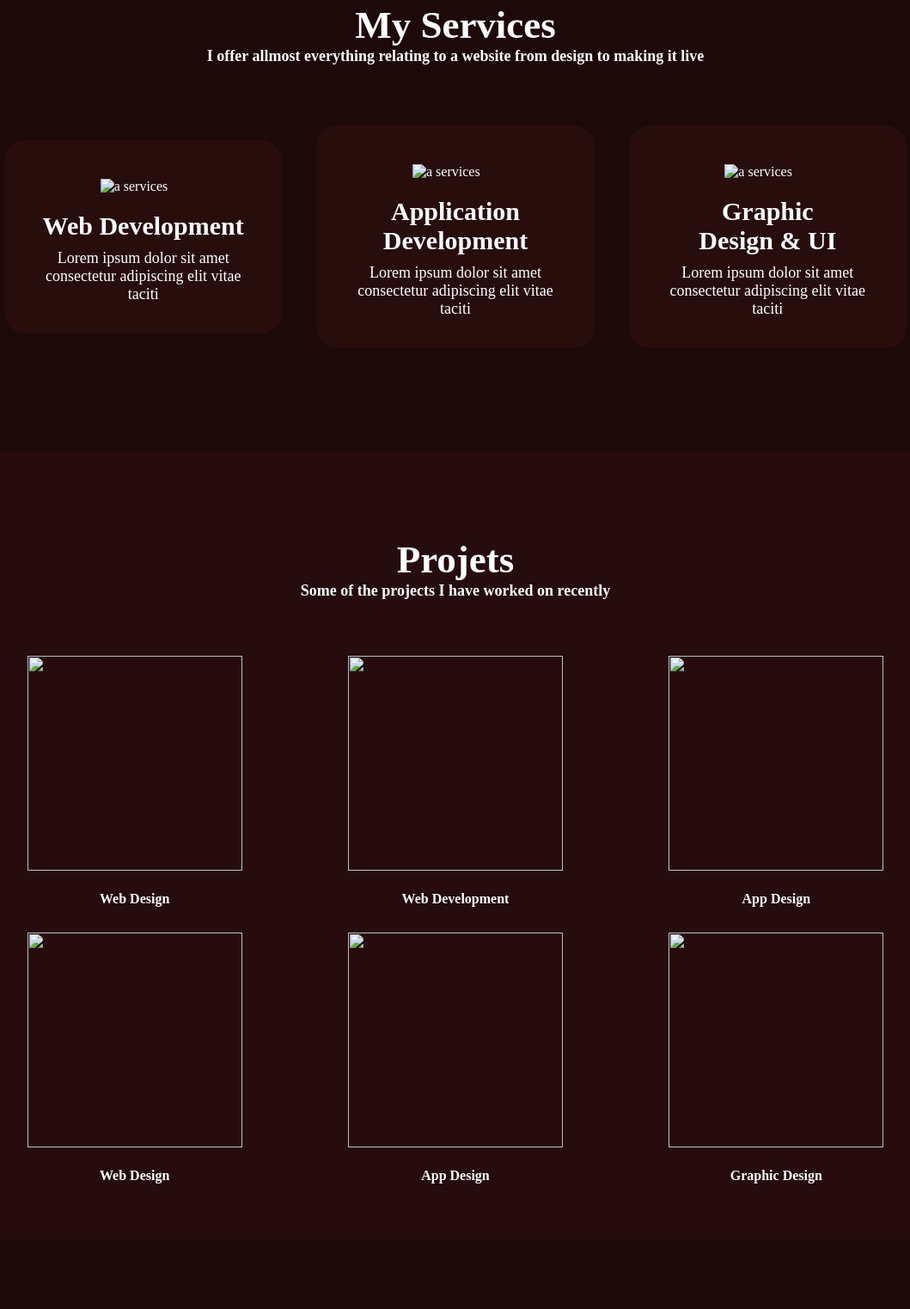
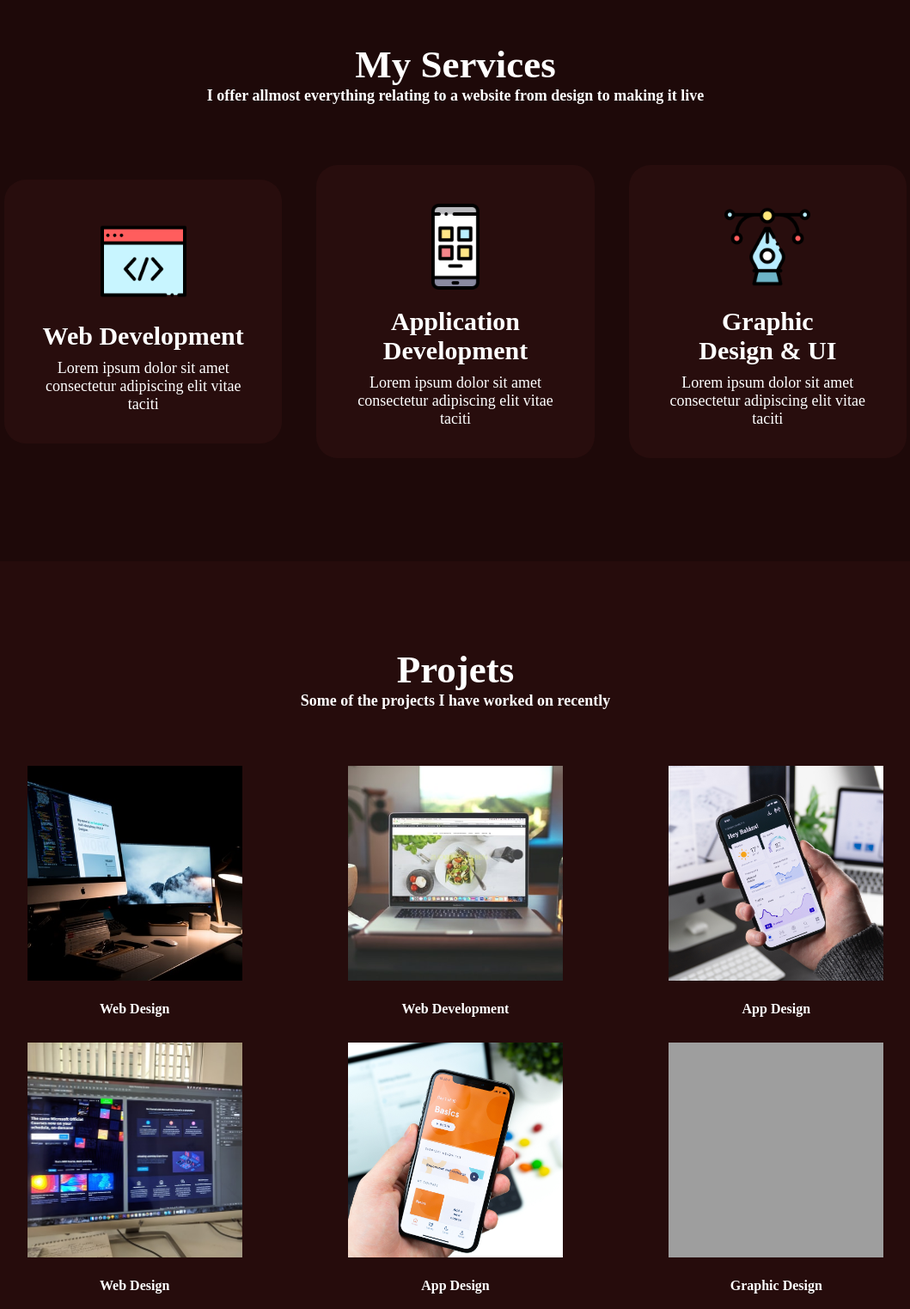
Before and after one commit to iYAhyeAhmed/portofolio-site, a plain HTML site: page index.html in a window 1280 px wide. Shown: the part 1028-2551 px from the top of the page at 86% size, without its empty margins (110-1169 px from the left). Drawn offline with Linux system fonts and the light colour scheme; the site is published under a folder, as on GitHub Pages, so addresses that start at the root find nothing.

Commit message:
Image path updated for all images

```diff
--- a/index.html
+++ b/index.html
@@ -48,7 +48,7 @@
           <button class="button"><a href="#">Download CV</a></button>
         </div>
         <div>
-          <img class="hero-image" src="./images/hero.PNG" alt="" />
+          <img class="hero-image" src="images/hero.PNG" alt="" />
         </div>
       </div>
     </section>
@@ -57,7 +57,7 @@
     <section class="about" id="about">
       <div class="container">
         <div class="portrait">
-          <img src="/images/Not Edited.png" alt="Yahye's Photo" />
+          <img src="images/Not Edited.png" alt="Yahye's Photo" />
         </div>
         <div class="about-text">
           <div class="title">About</div>
@@ -92,7 +92,7 @@
         </div>
         <div class="services-cards">
           <div class="card">
-            <img src="/images/developer.png" alt="a services" />
+            <img src="images/developer.png" alt="a services" />
             <div class="title">Web Development</div>
             <div class="caption">
               Lorem ipsum dolor sit amet consectetur adipiscing elit vitae
@@ -101,7 +101,7 @@
           </div>
 
           <div class="card">
-            <img src="/images/apps.png" alt="a services" />
+            <img src="images/apps.png" alt="a services" />
             <div class="title">Application Development</div>
             <div class="caption">
               Lorem ipsum dolor sit amet consectetur adipiscing elit vitae
@@ -110,7 +110,7 @@
           </div>
 
           <div class="card">
-            <img src="/images/vector.png" alt="a services" />
+            <img src="images/vector.png" alt="a services" />
             <div class="title">Graphic Design&nbsp&&nbspUI</span></div>
             <div class="caption">
               Lorem ipsum dolor sit amet consectetur adipiscing elit vitae
@@ -133,14 +133,14 @@
           <div class="projects-box">
 
             <div class="p-card">
-              <img src="/images/web dev.jpg" alt="" />
+              <img src="images/web dev.jpg" alt="" />
               <div class="project-name">
                 <h4>Web Design</h4>
               </div>
               </div>
 
             <div class="p-card">
-            <img src="/images/site.jpg" alt="" />
+            <img src="images/site.jpg" alt="" />
             <div class="project-name">
               <h4>Web Development</h4>
             </div>
@@ -148,14 +148,14 @@
 
 
             <div class="p-card">
-              <img src="/images/app 1.jpg" alt="" />
+              <img src="images/app 1.jpg" alt="" />
               <div class="project-name">
                 <h4>App Design</h4>
               </div>
               </div>
 
               <div class="p-card">
-                <img src="/images/web design.jpg" alt="" />
+                <img src="images/web design.jpg" alt="" />
                 <div class="project-name">
                   <h4>Web Design</h4>
                 </div>
@@ -163,7 +163,7 @@
 
 
                 <div class="p-card">
-                  <img src="/images/app 2.jpg" alt="" />
+                  <img src="images/app 2.jpg" alt="" />
                   <div class="project-name">
                     <h4>App Design</h4>
                   </div>
@@ -171,7 +171,7 @@
 
 
                   <div class="p-card">
-                    <img src="/images/graphic design.jpg" alt="" />
+                    <img src="images/graphic design.jpg" alt="" />
                     <div class="project-name">
                       <h4>Graphic Design</h4>
                     </div>
@@ -202,7 +202,7 @@
             </div>
             <div class="test-person">
               <img
-                src="/images/abuli-munavary-0dR5FRcSfTc-unsplash.jpg"
+                src="images/abuli-munavary-0dR5FRcSfTc-unsplash.jpg"
                 alt=""
               />
               <div class="name-position">
@@ -224,7 +224,7 @@
             </div>
             <div class="test-person">
               <img
-                src="/images/jurica-koletic-7YVZYZeITc8-unsplash.jpg"
+                src="images/jurica-koletic-7YVZYZeITc8-unsplash.jpg"
                 alt=""
               />
               <div class="name-position">
```
